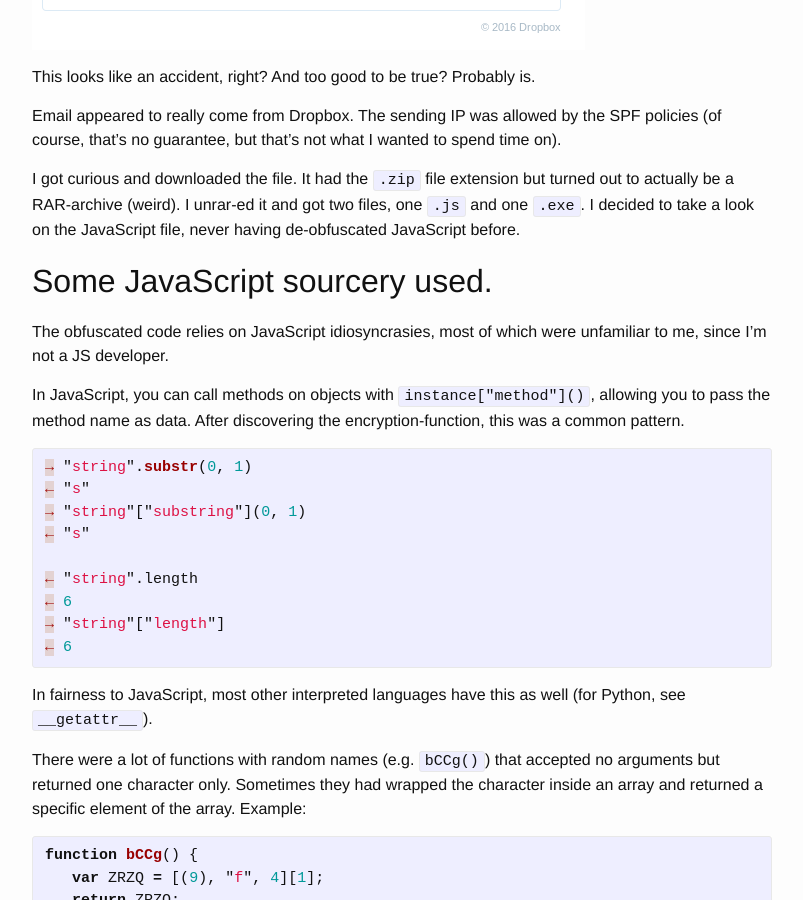
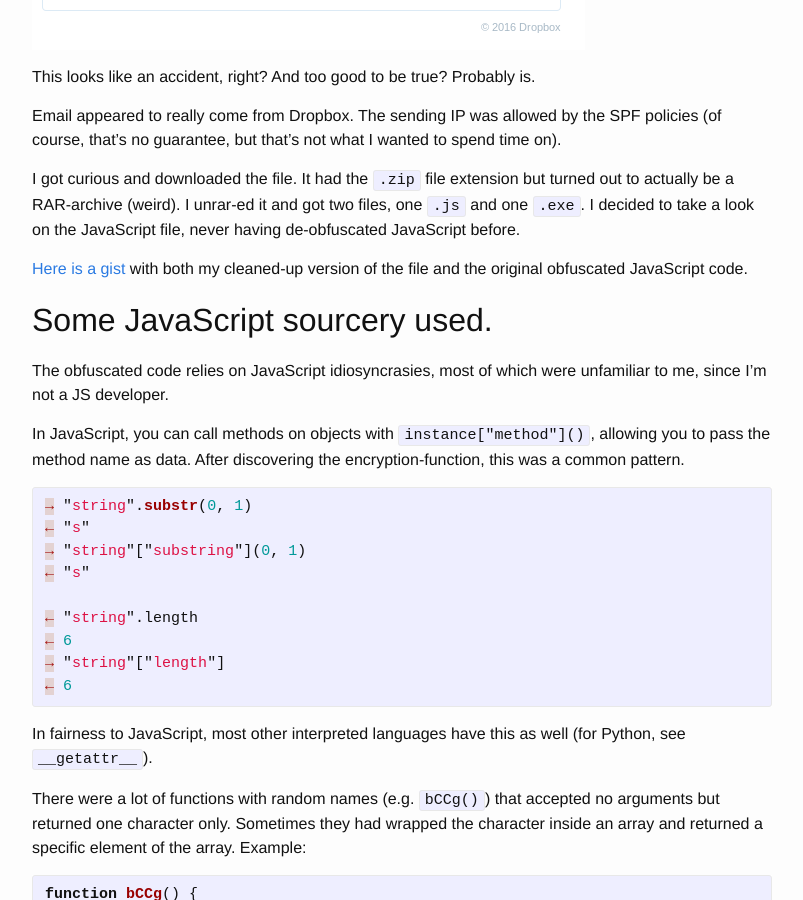
Before and after one commit to benediktkr/benediktkr.github.io, a Jekyll site: the page built from _posts/2016-05-26-js-deobfs.md, in a window 1280 px wide and 900 px high, scrolled down 678 px. Shown: the whole window, without its empty margins (238-1041 px from the left). Built offline with Jekyll 4.4.1, drawn with Linux system fonts in a browser that asks for light colours.

Commit message:
link to gist

```diff
--- a/_posts/2016-05-26-js-deobfs.md
+++ b/_posts/2016-05-26-js-deobfs.md
@@ -14,6 +14,8 @@ This looks like an accident, right? And too good to be true? Probably is.
 Email appeared to really come from Dropbox. The sending IP was allowed by the SPF policies (of course, that's no guarantee, but that's not what I wanted to spend time on).
 
 I got curious and downloaded the file. It had the `.zip` file extension but turned out to actually be a RAR-archive (weird). I unrar-ed it and got two files, one `.js` and one `.exe`. I decided to take a look on the JavaScript file, never having de-obfuscated JavaScript before.
+
+[Here is a gist](https://gist.github.com/benediktkr/661d841c2f44a6fb73cc67162e5f94b1) with both my cleaned-up version of the file and the original obfuscated JavaScript code.
 
 ## Some JavaScript sourcery used.
 
```
